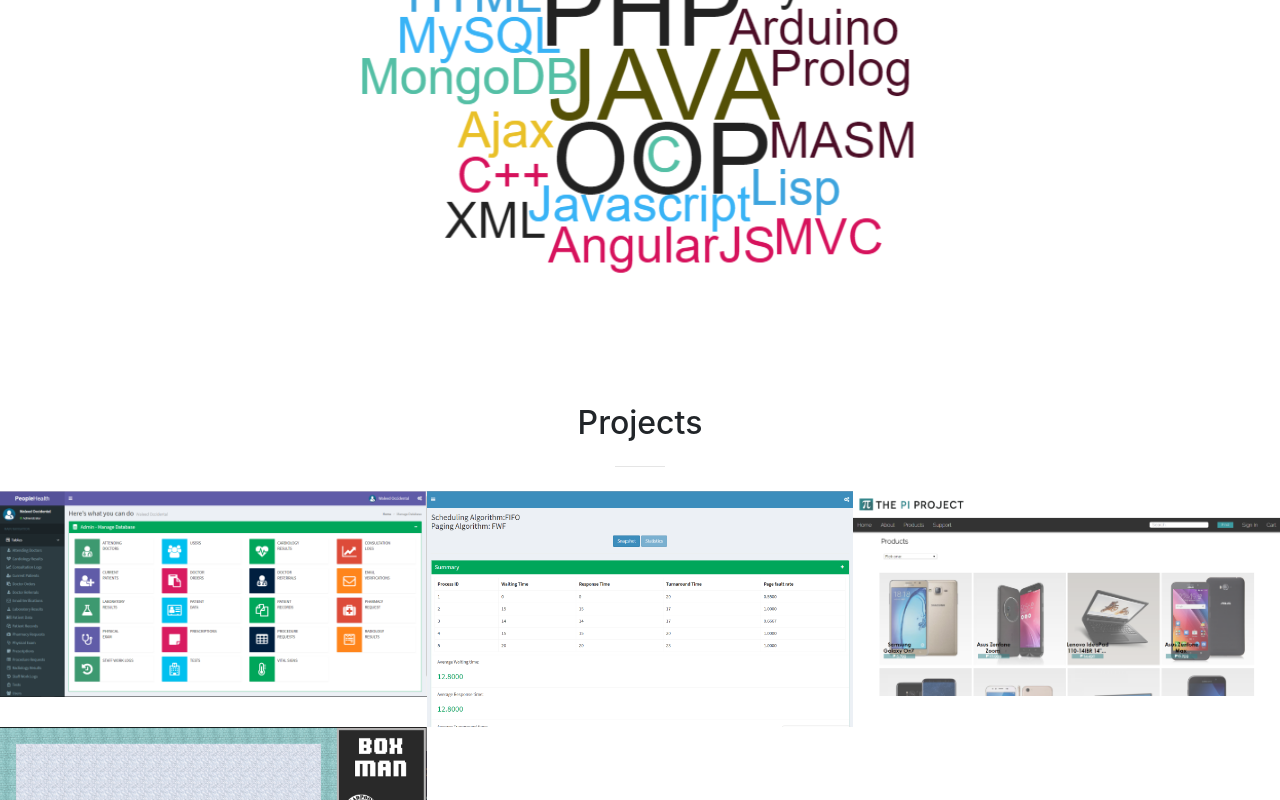
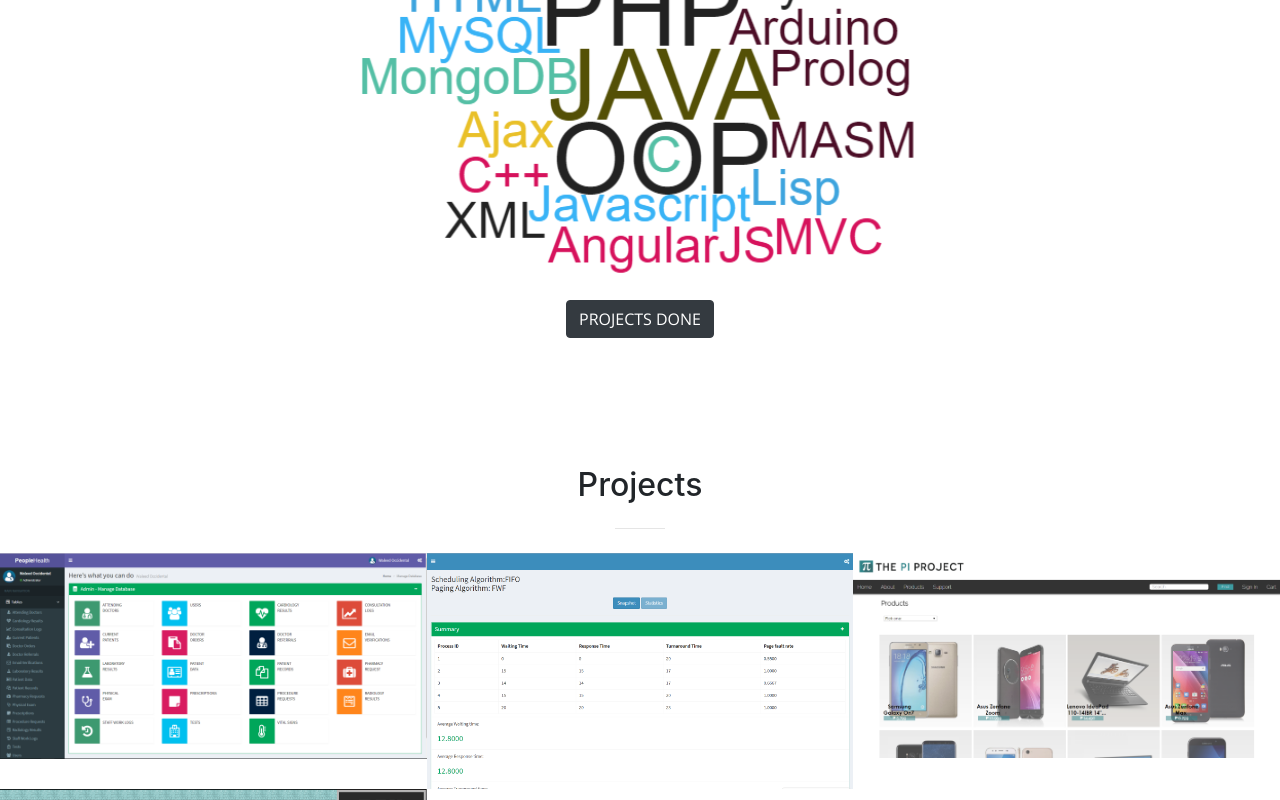
Before and after one commit to cidenw/waleedoccidental.github.io, a website with bundled scripts: page index.html in a window 1280 px wide. Shown: the part 1588-2388 px from the top of the page. Built offline with nearby package versions, Linux system fonts and the light colour scheme; files whose address does not match are found by name.

Commit message:
[FIX] margin

```diff
--- a/index.html
+++ b/index.html
@@ -93,8 +93,8 @@
       </div>
     </div>
   </section>
-  <section id="experience">
-    <div class="container">
+  <section>
+    <div class="container"  id="experience">
       <div class="row">
         <div class="col-lg-12 text-center">
           <h2 class="section-heading">Experience</h2>
@@ -104,6 +104,10 @@
       <div class="text-center">
         <img src="img/languages.PNG" class="img-fluid">
       </div>
+      <br>
+      <div class="text-center"> <a class="btn btn-dark btn-xl js-scroll-trigger text-center" href="#portfolio">Projects done</a></div>
+
+
     </div>
   </section>
 
```
